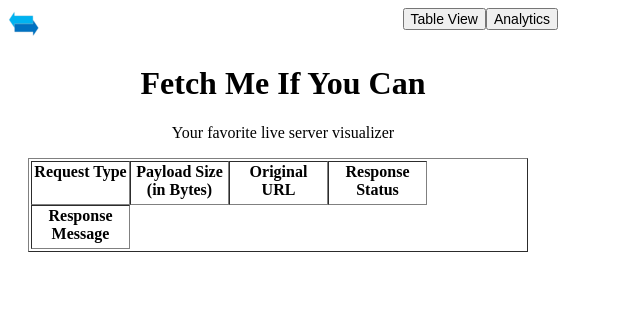
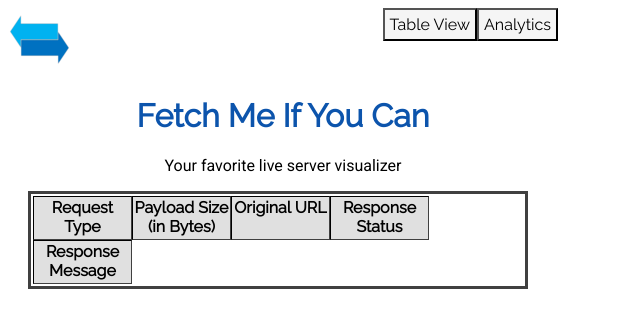
Before and after one commit to spypress2-0/fetch-me-if-you-can, a React app: page / in a window 1280 px wide. Shown: the top 328 px of the page, without its empty margins (0-640 px from the left). Built offline with nearby package versions, Linux system fonts and the light colour scheme; no server answers.

Commit message:
Added styling to buttons and table. Added new fonts. Changed logo size

```diff
--- a/client/components/Message.jsx
+++ b/client/components/Message.jsx
@@ -103,7 +103,7 @@ const Message = props => {
   const randomNumber = Math.floor(Math.random()*10)
 
   return (
-    <table border = '1'>
+    <table border = '1' id='table-body'>
       <tbody>
         <tr>
           <td>{newRow.requestType}</td>
--- a/client/components/TableHead.jsx
+++ b/client/components/TableHead.jsx
@@ -2,7 +2,7 @@ import React from 'react';
 
 const TableHead = () => {
   return(
-    <table border='1'>
+    <table border='1' id='table-head'>
       <thead>
         <tr>
           <th>Request Type</th>
--- a/client/containers/Connection.jsx
+++ b/client/containers/Connection.jsx
@@ -75,10 +75,16 @@ class Connection extends Component {
     const view = handleView(this.props);
     return (
       <div>
-        <img src="../Webp.net-resizeimage.png" />
+        <img src="../output-onlinepngtools_1_1_64x64.png" />
         <div id="switch-container">
-          <button onClick={event => handleClick(event, this.props, "table")}>Table View</button>
-          <button onClick={event => handleClick(event, this.props, "analytics")}>Analytics</button>
+          <button onClick={event => handleClick(event, this.props, "table")}>
+            Table View
+          </button>
+          <button
+            onClick={event => handleClick(event, this.props, "analytics")}
+          >
+            Analytics
+          </button>
         </div>
         <div id="title-container">
           <h1 id="title">Fetch Me If You Can</h1>
--- a/client/styles.scss
+++ b/client/styles.scss
@@ -2,6 +2,14 @@ body{
   height: 750px;
   width: 550px;
   overflow-y: auto;
+}
+
+#table-head{
+  border: solid #404040;
+}
+
+#table-body{
+  border: solid #404040;
 }
 
 table{
@@ -10,22 +18,31 @@ table{
   margin-right: 20px;
   width: 500px;
 
+
   td{
     float: left;
     width: 95px;
     height: 30px;
     text-align: center;
+    vertical-align: middle;
+    font-family: 'Roboto', sans-serif;
   }
 
   th{
     width: 95px;
     height: 40px;
+    font-size: 16px;
     vertical-align: middle;
+    text-align: center;
     float: left;
+    font-family: 'Raleway', sans-serif;
+    background-color: #E0E0E0;
   }
 
   tbody{
     width: 500px;
+    background-color:#F5F5F5;
+    font-size: 14px;
   }
 }
 
@@ -33,16 +50,24 @@ table{
     float: right;
 
     button{
-      font-size: 14px;
+      font-size: 16px;
+      padding: 5px;
+      font-family: 'Raleway', sans-serif;
+      background-color:#F5F5F5
     }
   }
 
   #title-container{
     h1{
       text-align: center;
+      font-family: 'Raleway', sans-serif;
+      font-weight: bold;
+      color: #0C54AC;
     }
 
     p{
+      font-size: 16px;
       text-align: center;
+      font-family: 'Roboto', sans-serif;
     }
 }
--- a/public/index.html
+++ b/public/index.html
@@ -4,6 +4,7 @@
     <meta charset="UTF-8" />
     <meta name="viewport" content="width=device-width, initial-scale=1.0" />
     <meta http-equiv="X-UA-Compatible" content="ie=edge" />
+    <link href="https://fonts.googleapis.com/css?family=Raleway|Roboto&display=swap" rel="stylesheet">
     <title>Fetch Me If You Can</title>
   </head>
   <body>
```
